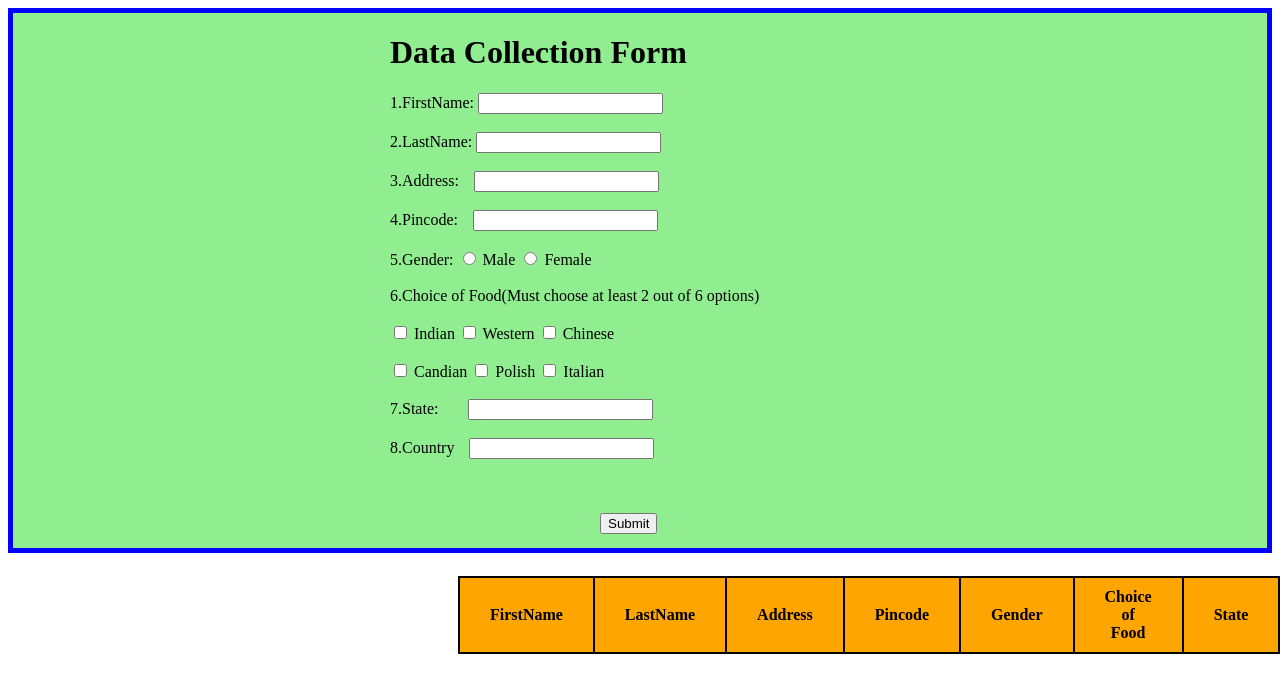
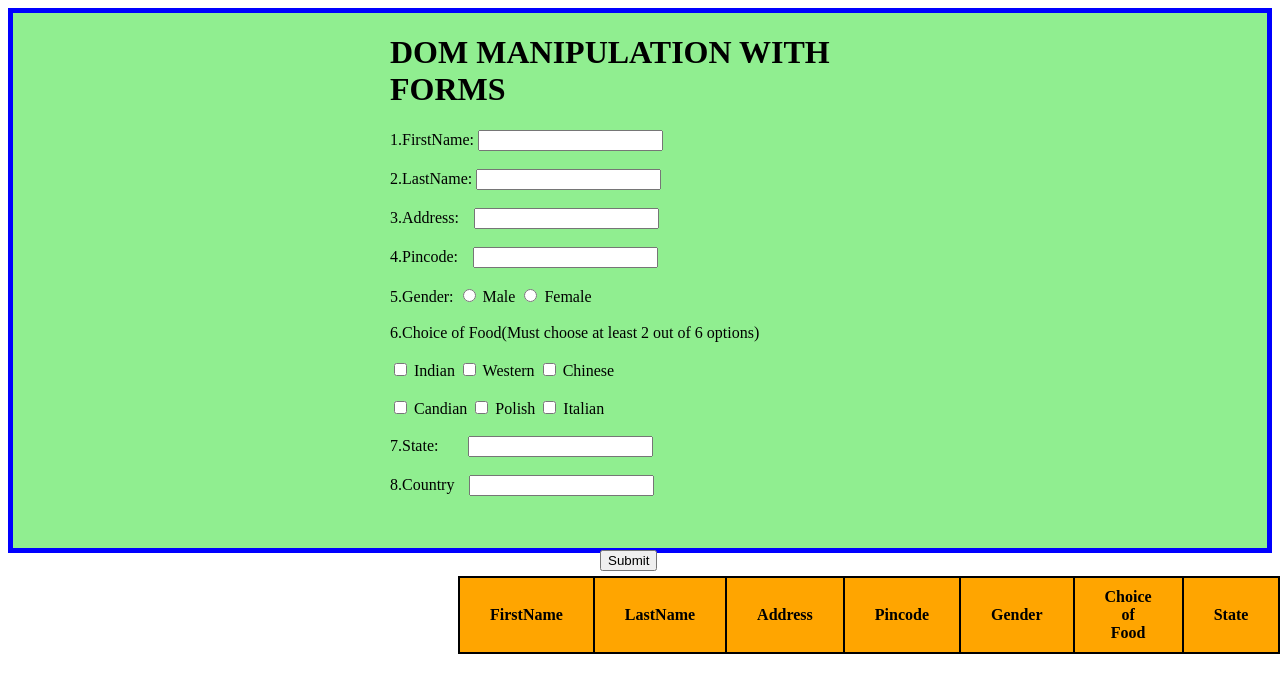
Before and after one commit to saiteja-143/Dom-Manipulation-with-forms, a plain HTML site: page index.html in a window 1280 px wide. Shown: the top 692 px of the page. Drawn offline with Linux system fonts and the light colour scheme.

Commit message:
v2.0
second committ

```diff
--- a/index.html
+++ b/index.html
@@ -11,7 +11,7 @@
 <body class="container">
     <div id="container1">
     <form id="form1">
-        <h1>Data Collection Form</h1>
+        <h1> DOM MANIPULATION WITH FORMS</h1>
 
         <label for="fname">1.FirstName:</label>
         <input  type="text"id="fname" name="fname"><br><br>
```
